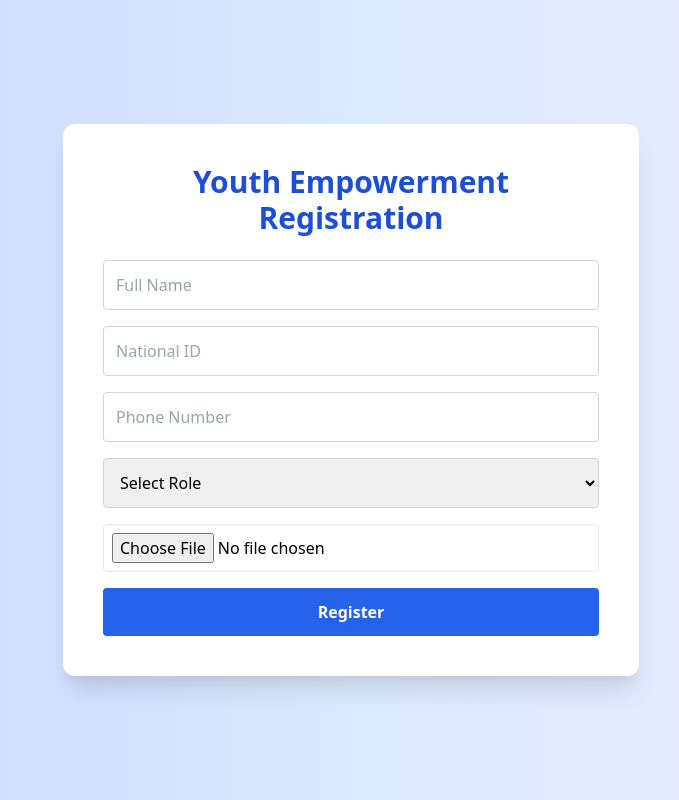
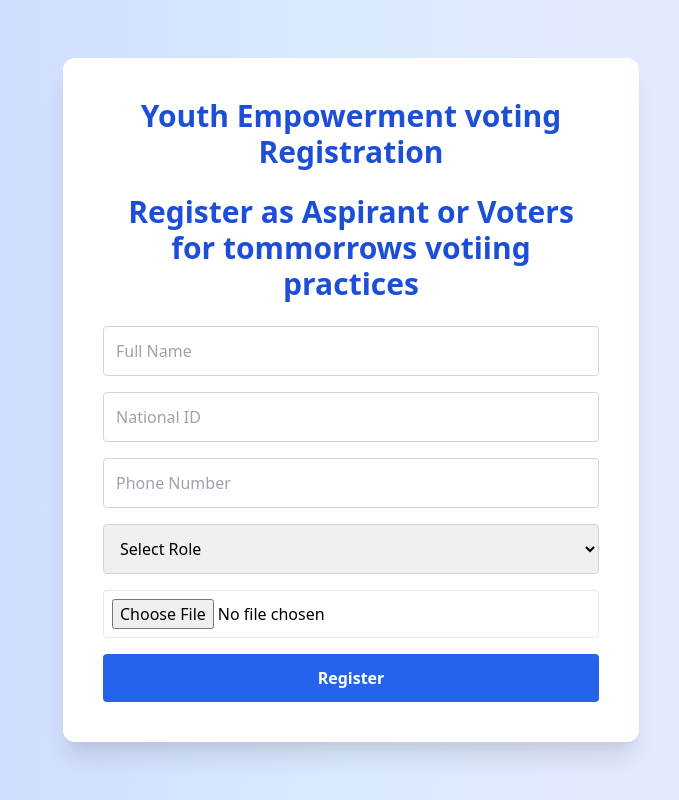
Before and after one commit to NdolwaVincent/youthempowerment, a plain HTML site: page index.html in a window 1280 px wide. Shown: the whole page, without its empty margins (289-968 px from the left). Drawn offline with nearby package versions, Linux system fonts and the light colour scheme.

Commit message:
Update index.html

```diff
--- a/index.html
+++ b/index.html
@@ -100,7 +100,8 @@
 </head>
 <body class="bg-gradient-to-r from-indigo-200 via-blue-100 to-purple-100 min-h-screen p-4 flex items-center justify-center">
   <div class="bg-white rounded-xl shadow-xl max-w-xl w-full p-6 sm:p-10">
-    <h1 class="text-2xl sm:text-3xl font-bold text-center mb-6 text-blue-700">Youth Empowerment Registration</h1>
+    <h1 class="text-2xl sm:text-3xl font-bold text-center mb-6 text-blue-700">Youth Empowerment voting Registration</h1>
+    <h3 class="text-2xl sm:text-3xl font-bold text-center mb-6 text-blue-700">Register as Aspirant or Voters for tommorrows votiing practices</h3>
     <form id="registerForm" class="space-y-4">
       <input class="w-full p-3 border border-gray-300 rounded" type="text" id="name" placeholder="Full Name" required />
       <input class="w-full p-3 border border-gray-300 rounded" type="text" id="id" placeholder="National ID" required />
```
